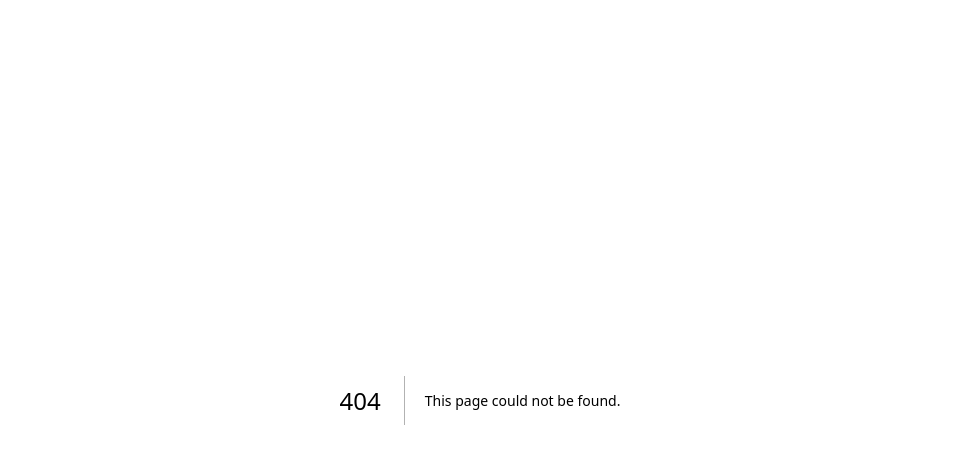
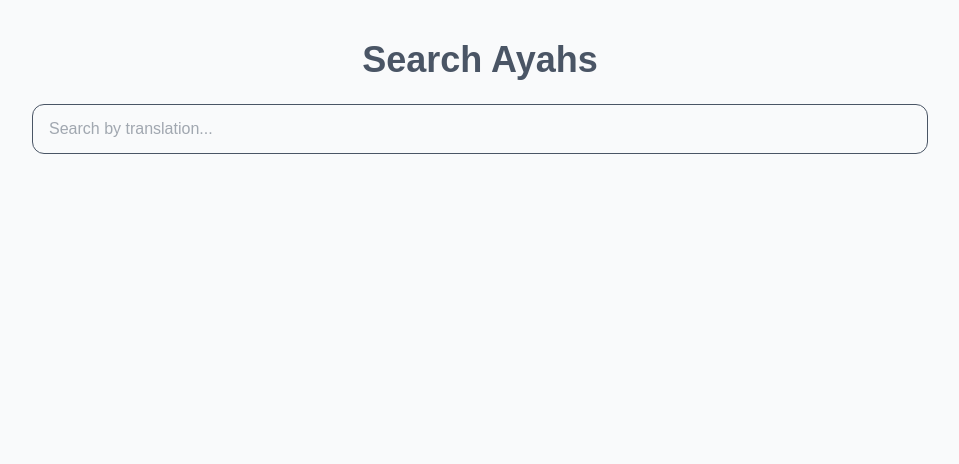
Before and after one commit to Mehedi107/quran-app, a Next.js app: page /search in a window 1280 px wide. Before the commit this address had no page. Shown: the top 464 px of the page, without its empty margins (160-1119 px from the left). Built offline with nearby package versions, Linux system fonts and the light colour scheme.

Commit message:
search item functionality

```diff
--- /dev/null
+++ b/app/search/page.tsx
@@ -0,0 +1,91 @@
+"use client";
+
+import { useMemo, useState } from "react";
+import verses from "@/data/verses.json";
+import Link from "next/link";
+
+type Result = {
+  surahId: string;
+  id: number;
+  arabic: string;
+  translation: string;
+};
+
+export default function SearchPage() {
+  const [query, setQuery] = useState("");
+
+  const results = useMemo(() => {
+    if (!query.trim()) return [];
+
+    const matched: Result[] = [];
+
+    Object.entries(verses).forEach(([surahId, ayahs]) => {
+      ayahs.forEach((ayah) => {
+        if (
+          ayah.translation
+            .toLowerCase()
+            .includes(query.toLowerCase())
+        ) {
+          matched.push({
+            surahId,
+            ...ayah,
+          });
+        }
+      });
+    });
+
+    return matched;
+  }, [query]);
+
+  return (
+    <main className="min-h-screen bg-gray-50 px-4 py-10">
+      <div className="max-w-4xl mx-auto">
+
+        <h1 className="text-4xl text-gray-600 font-bold mb-6 text-center">
+          Search Ayahs
+        </h1>
+
+        <input
+          type="text"
+          placeholder="Search by translation..."
+          value={query}
+          onChange={(e) => setQuery(e.target.value)}
+          className="text-gray-600 w-full border rounded-xl px-4 py-3 mb-8 outline-none focus:ring-2 focus:ring-emerald-500"
+        />
+
+        <div className="space-y-4">
+
+          {results.map((item, index) => (
+            <Link
+              key={index}
+              href={`/surah/${item.surahId}`}
+            >
+              <div className="bg-white p-5 rounded-2xl border hover:shadow-md transition cursor-pointer mb-3">
+
+                <p className="text-sm text-emerald-700 mb-2">
+                  Surah {item.surahId} • Ayah {item.id}
+                </p>
+
+                <p className="text-2xl text-gray-700 text-right mb-4">
+                  {item.arabic}
+                </p>
+
+                <p className="text-gray-700">
+                  {item.translation}
+                </p>
+
+              </div>
+            </Link>
+          ))}
+
+          {query && results.length === 0 && (
+            <p className="text-center text-gray-500">
+              No results found.
+            </p>
+          )}
+
+        </div>
+      </div>
+    </main>
+  );
+}
```
